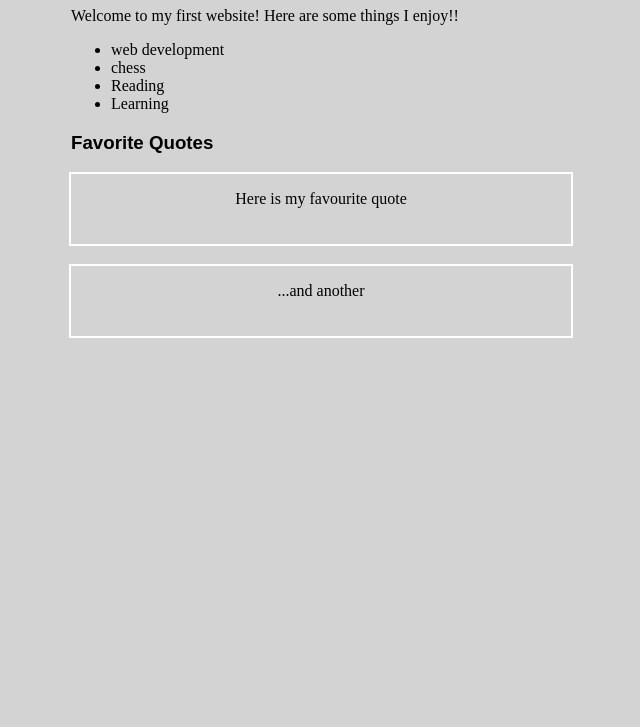
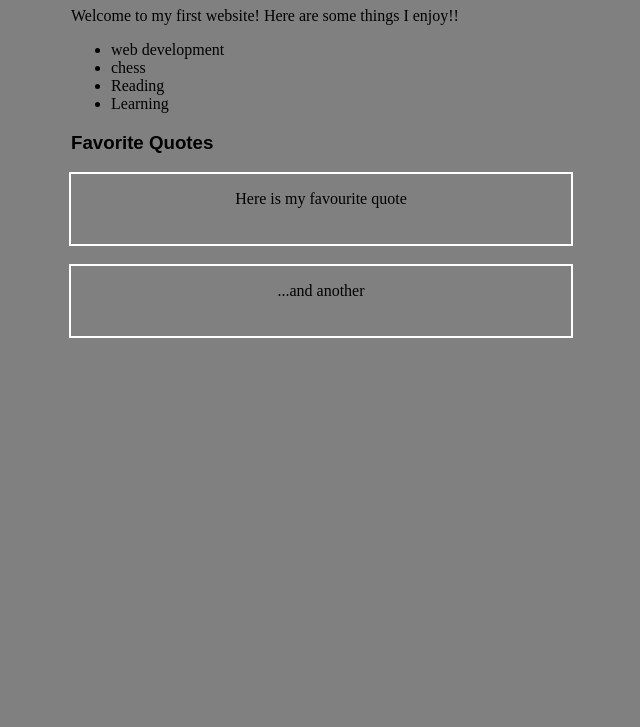
Before and after one commit to ARUNMOHANRAJ471/htmlproject, a plain HTML site: page index.html in a window 1280 px wide. Shown: the part 73-800 px from the top of the page, without its empty margins (319-959 px from the left). Drawn offline with Linux system fonts and the light colour scheme.

Commit message:
index.html
Have changed the background color

```diff
--- a/index.html
+++ b/index.html
@@ -7,7 +7,7 @@
   <title>GIT exercise1</title>
   <style>
       body{
-        background: lightgrey;
+        background: grey;
       }
       div{
         width:500px;
```
